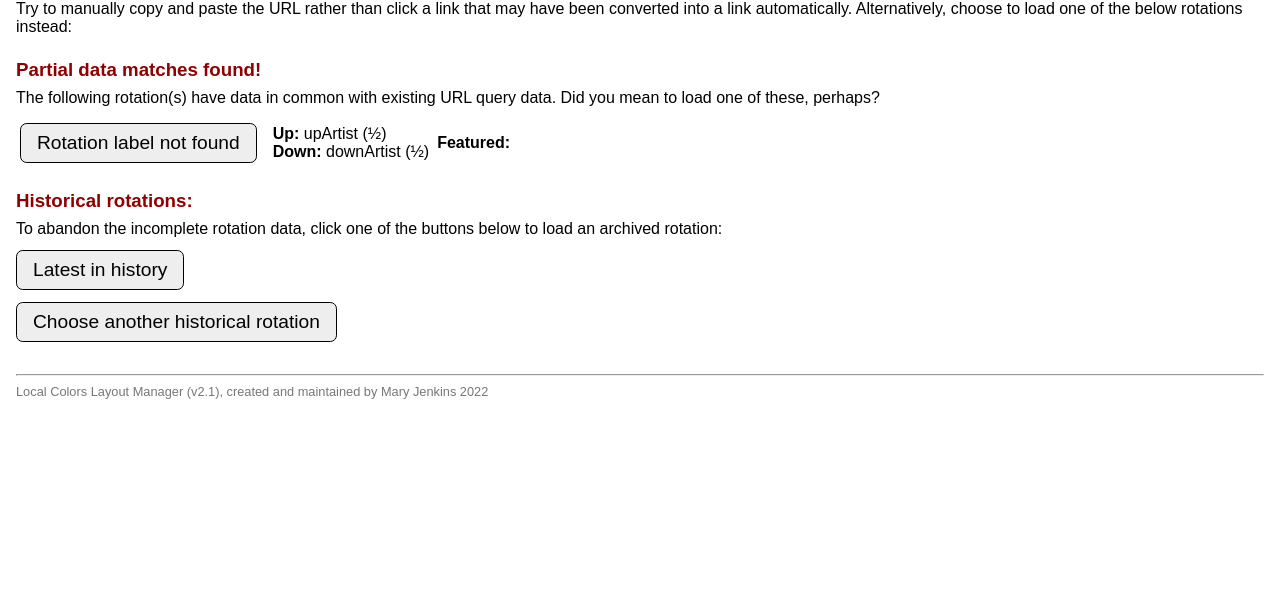
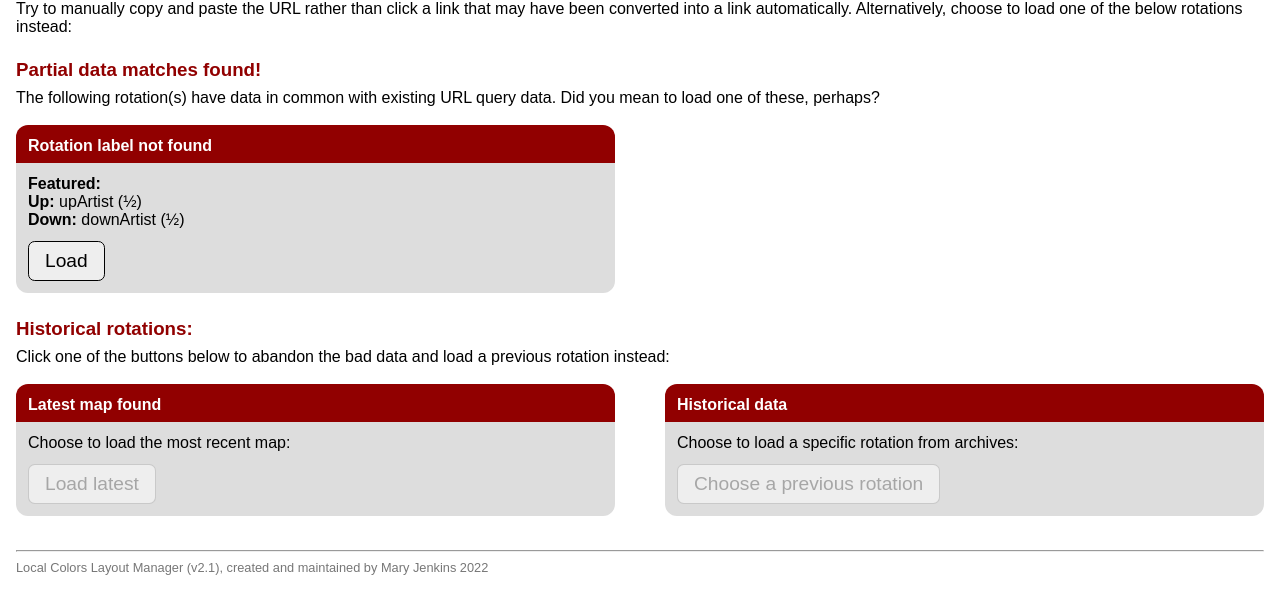
Before and after one commit to marycjenkinsart/local-colors-slot-manager, a plain HTML site: page index.html in a window 1280 px wide. Shown: the part 262-861 px from the top of the page. Before the commit the page ends 800 px from the top, so only its background shows below. Drawn offline with nearby package versions, Linux system fonts and the light colour scheme.

Commit message:
Error page polish

```diff
--- a/component-rotation-button-row.js
+++ b/component-rotation-button-row.js
@@ -6,6 +6,10 @@ Vue.component('rotation-button-row', {
 	props: {
 		rotation: {
 			type: Object,
+			require: true,
+		},
+		buttonLabel: {
+			type: String,
 			require: true,
 		},
 	},
@@ -38,25 +42,24 @@ Vue.component('rotation-button-row', {
 		}
 	},
 	template: /*html*/`
-	<table
-		class="rotation-button-row"
-	>
-		<tr>
-			<td>
-				<button
-					class="big_button"
-					@click="clickedRotation"
-				>{{makeShortLabel(rotation.rotationLabel)}}
-				</button>
-			</td>
-			<td>
-				<strong>Up: </strong>{{upstairsString}}<br/>
-				<strong>Down: </strong>{{downstairsString}}
-			</td>
-			<td>
-				<strong>Featured: </strong>{{featuredString}}
-			</td>
-		</tr>
-	</table>
+<div class="flex-card-wide">
+	<div class="card-head">
+		<span>{{makeShortLabel(rotation.rotationLabel)}}</span>
+	</div>
+	<div class="card-body">
+		<p>
+			<strong>Featured: </strong>{{featuredString}}<br/>
+			<strong>Up: </strong>{{upstairsString}}<br/>
+			<strong>Down: </strong>{{downstairsString}}
+		</p>
+		<p>
+			<button
+				class="big_button"
+				@click="clickedRotation"
+			>{{buttonLabel}}
+			</button>
+		</p>
+	</div>
+</div>
 `
 });
--- a/page-error.js
+++ b/page-error.js
@@ -14,6 +14,9 @@ var errorPage = Vue.component('error-page', {
 		},
 		viewOrLoad: function () {
 			return this.$store.getters.returnTo === '/view' ? 'view' : 'load'
+		},
+		viewOrLoadCap: function () {
+			return this.$store.getters.returnTo === '/view' ? 'View' : 'Load'
 		},
 		rotation: function () {
 			return this.$store.getters.rotation;
@@ -100,28 +103,54 @@ var errorPage = Vue.component('error-page', {
 	>
 		<h3>Partial data matches found!</h3>
 		<p>The following rotation(s) have data in common with existing URL query data. Did you mean to {{viewOrLoad}} one of these, perhaps?</p>
-		<p
-			v-for="(matchedItem, index) in partialMatchRotations"
-		>
+		<div class="flex-cards">
 			<rotation-button-row
+				v-for="(matchedItem, key, index) in partialMatchRotations"
 				:rotation="matchedItem"
+				:button-label="viewOrLoadCap"
 				@clicked-on-rotation="clickedOnMatchedRotation(index)"
 			></rotation-button-row>
-		</p>
+		</div>
 	</div>
 	<div>
 		<h3>Historical rotations:</h3>
-		<p>To abandon the incomplete rotation data, click one of the buttons below to {{viewOrLoad}} an archived rotation:</p>
+		<p>Click one of the buttons below to abandon the bad data and {{viewOrLoad}} a previous rotation instead:</p>
+		<div class="flex-cards">
+			<div class="flex-card-wide">
+				<div class="card-head">
+					<span>Latest map found</span>
+				</div>
+				<div class="card-body">
 					<p>
-			<button
-				class="big_button"
-			>Latest in history</button>
+						Choose to {{viewOrLoad}} the most recent map:
 					</p>
 					<p>
 						<button
 							class="big_button"
-			>Choose another historical rotation</button>
+							disabled
+						>{{viewOrLoadCap}} latest
+						</button>
 					</p>
+				</div>
+			</div>
+			<div class="flex-card-wide">
+				<div class="card-head">
+					<span>Historical data</span>
+				</div>
+				<div class="card-body">
+					<p>
+						Choose to {{viewOrLoad}} a specific rotation from archives:
+					</p>
+					<p>
+						<button
+							class="big_button"
+							disabled
+						>Choose a previous rotation
+						</button>
+					</p>
+				</div>
+			</div>
+		</div>
 	</div>
 	<my-footer></my-footer>
 </div>
--- a/styles.css
+++ b/styles.css
@@ -251,6 +251,10 @@ button.insertable:hover {
 	margin: 10px 0px;
 	flex: 0 1 48%;
 }
+.flex-card-wide {
+	margin: 10px 0px;
+	flex: 0 1 100%;
+}
 .card-head {
 	font-weight: 600;
 	background-color:#910000;
@@ -267,6 +271,9 @@ button.insertable:hover {
 @media screen and (min-width: 800px) {
     .flex-card {
 		flex: 0 1 24%;
+    }
+    .flex-card-wide {
+		flex: 0 1 48%;
     }
 }
 .impressive-button {
```
Lines whose indentation alone changed are shown as unchanged.
